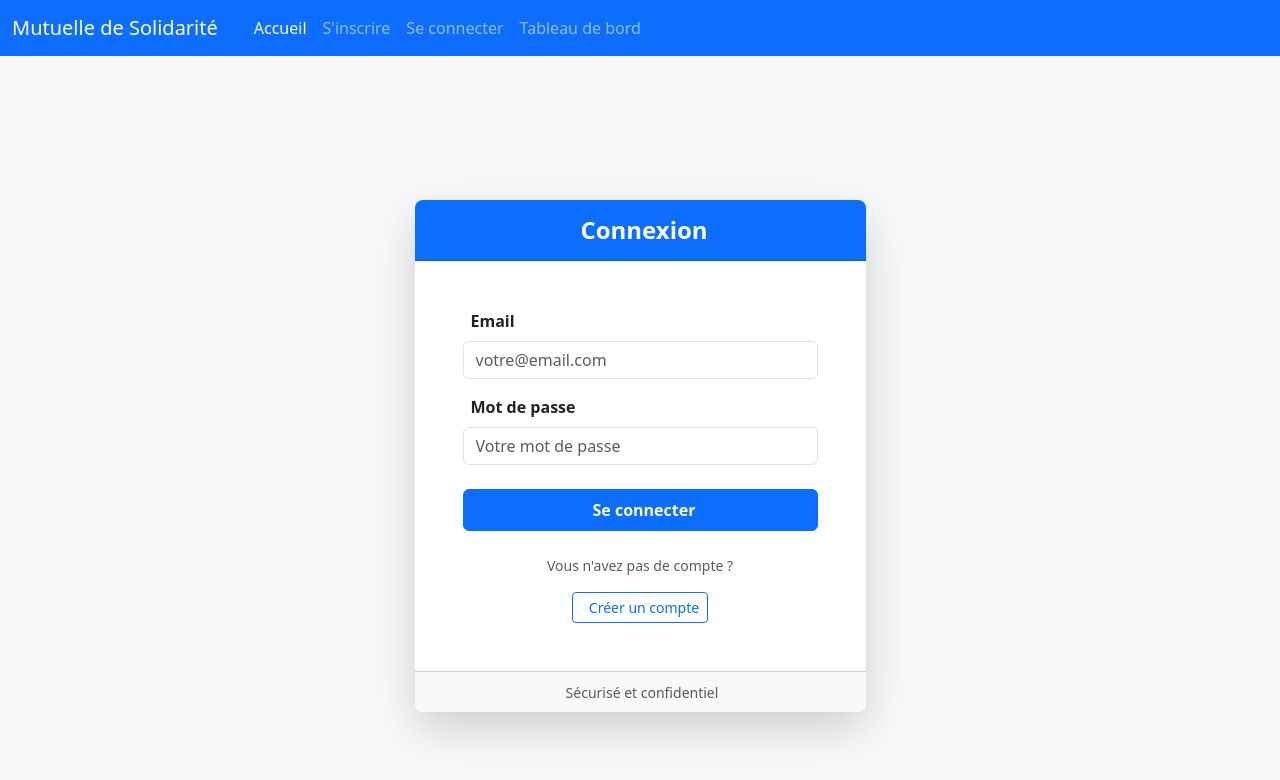
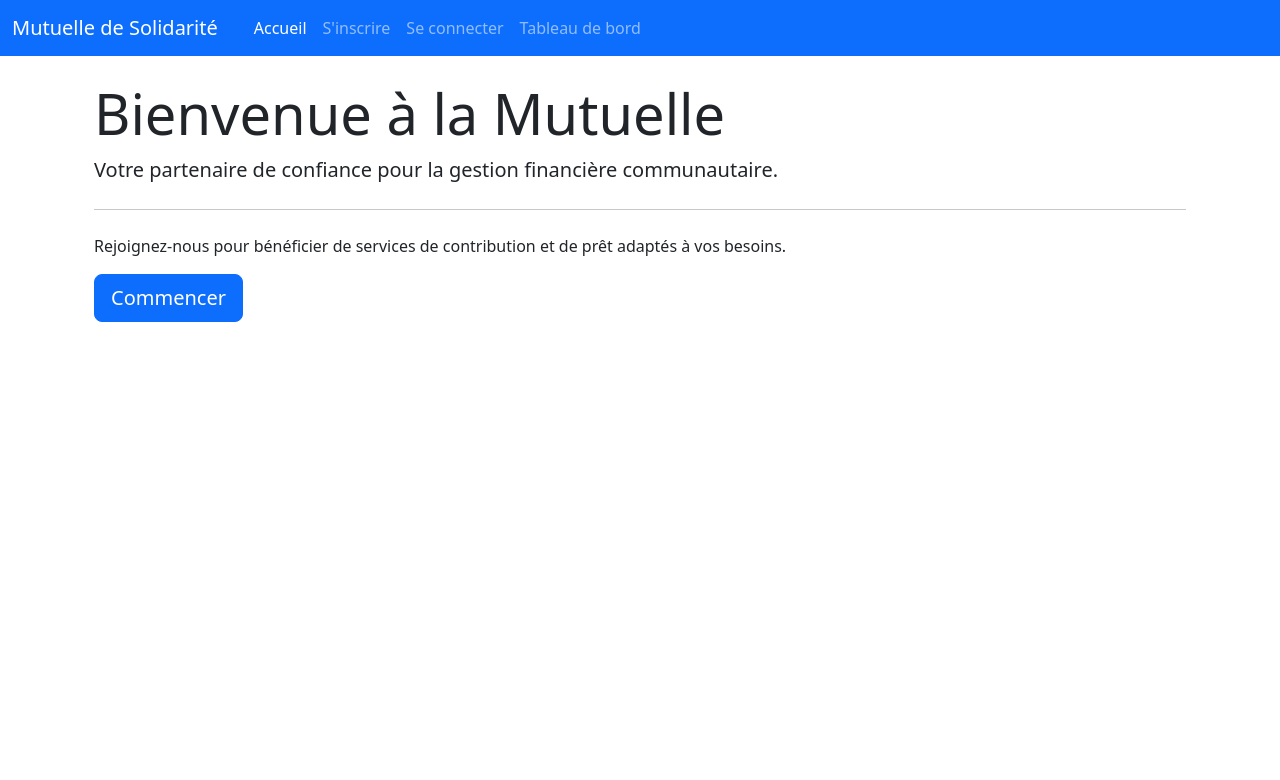
Before and after one commit to SoumailaBahngobi/frontend_mutuelle, a React (Create React App) app: page / in a window 1280 px wide. Shown: the top 780 px of the page. Built offline with nearby package versions, Linux system fonts and the light colour scheme.

Commit message:
module pret terminé avec page accueil

```diff
--- a/src/App.js
+++ b/src/App.js
@@ -15,6 +15,7 @@ import MyLoanRequests from './loanRequest/MyLoanRequest.js';
 import AddContributionPeriod from './contributionPeriod/AddContributionPeriod.js';
 import LoanApprovalDashboard from './loan/LoanApprovalDashboard.js';
 import MyLoans from './loan/MyLoans.js';
+import Home from './pages/Home.js';
 
 function App() {
   return (
@@ -22,7 +23,8 @@ function App() {
       <Navbar />
       <Routes>
         {/* Routes d'authentification et accueil */}
-        <Route path="/" element={<Login />} />
+        <Route path="/" element={<Home />} />
+        <Route path="/login" element={<Login />} />
         <Route path="/register" element={<AddMember />} />
         <Route path="/login" element={<Login />} />
         <Route path="/dashboard" element={<Dashboard />} />
--- a/src/pages/Home.js
+++ b/src/pages/Home.js
@@ -14,7 +14,7 @@ export default function Home() {
         <p className="lead">Votre partenaire de confiance pour la gestion financière communautaire.</p>
         <hr className="my-4" />
         <p>Rejoignez-nous pour bénéficier de services de contribution et de prêt adaptés à vos besoins.</p>
-        <a className="btn btn-primary btn-lg" href="/register" role="button">Commencer</a>
+        <a className="btn btn-primary btn-lg" href="/login" role="button">Commencer</a>
       </div>
     </div>
 
```
